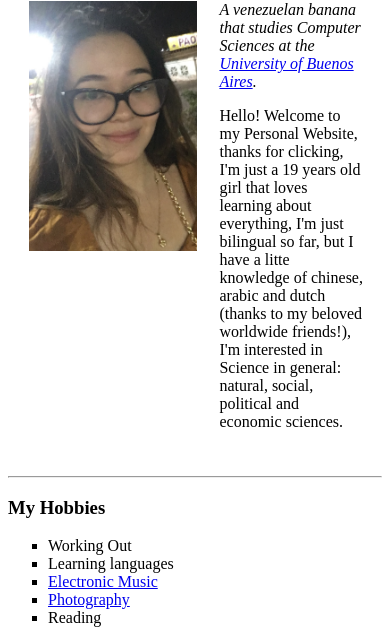
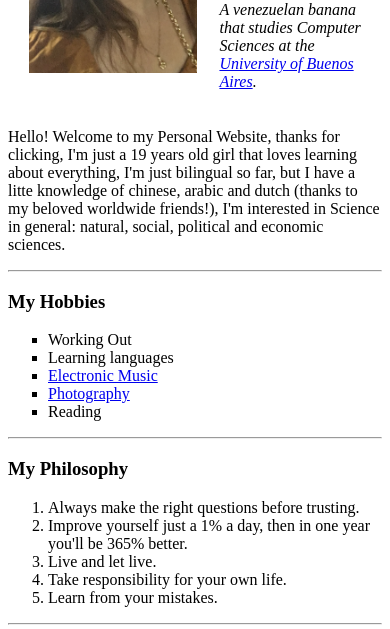
Before and after one commit to AlexandraYuyi/cv, a plain HTML site: page index.html in a window 390 px wide. Shown: the part 219-848 px from the top of the page. Drawn offline with Linux system fonts and the light colour scheme.

Commit message:
Change place of bio
improvement for the phone view

```diff
--- a/index.html
+++ b/index.html
@@ -14,12 +14,13 @@
         <td><img src="Images/IMG_9916.JPG" alt="Alexandra profile picture" height="250pxpx"></td>
         <td><h1>Alexandra Yukyi Chang Fonseca</h1>
         <em>A venezuelan banana that studies Computer Sciences at the <a href="http://www.uba.ar/">University of Buenos Aires</a>.</em>
-        <p>Hello! Welcome to my Personal Website, thanks for clicking,
+        </td>
+      </tr>
+    </table>
+    <p>Hello! Welcome to my Personal Website, thanks for clicking,
           I'm just a 19 years old girl that loves learning about everything, I'm just bilingual so far, but I have a litte knowledge of chinese,
           arabic and dutch (thanks to my beloved worldwide friends!),
-        I'm interested in Science in general: natural, social, political and economic sciences.     </p></td>
-      </tr>
-    </table>
+        I'm interested in Science in general: natural, social, political and economic sciences.     </p>
     <hr>
     <h3>My Hobbies</h3>
     <ul style="list-style-type:square;">
```
